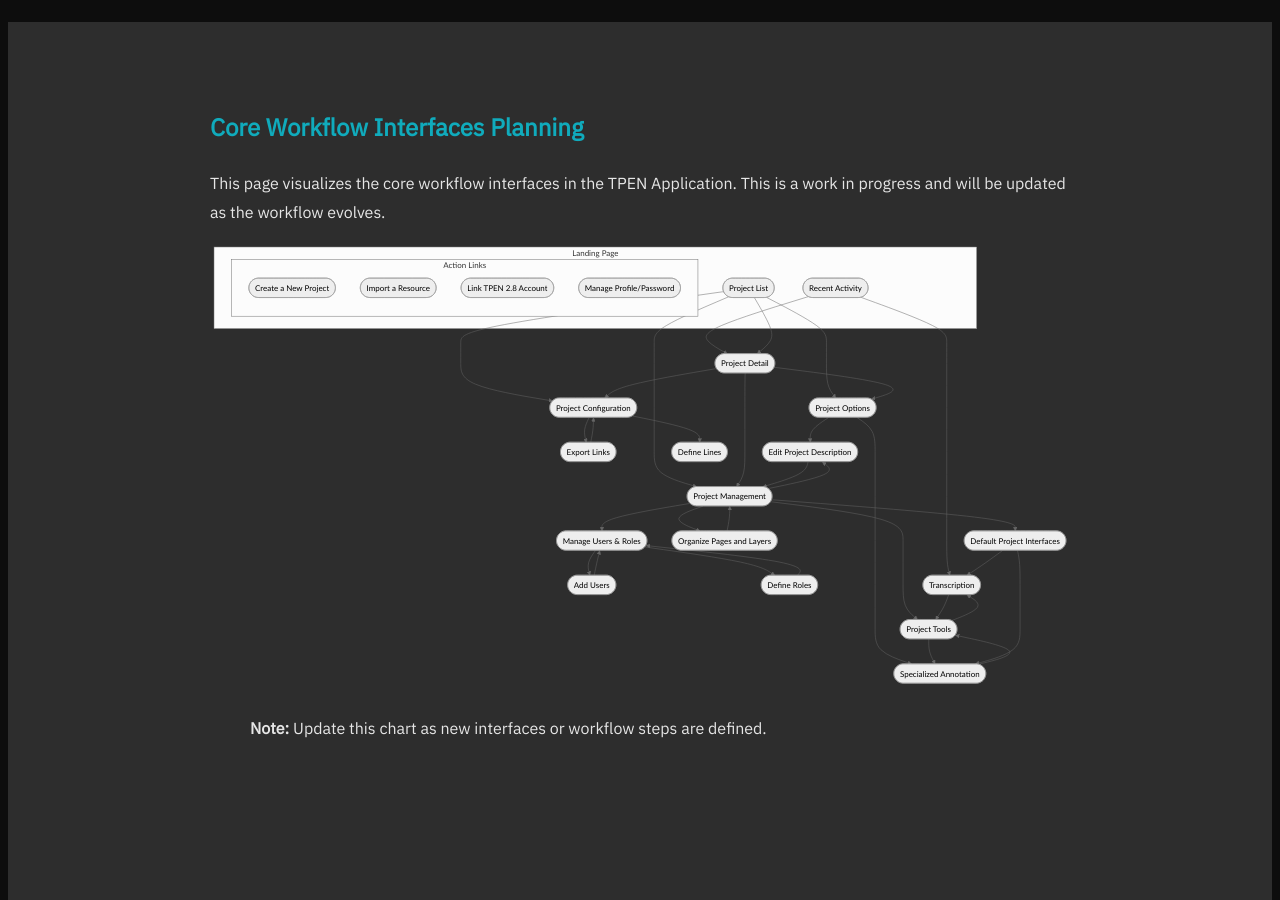
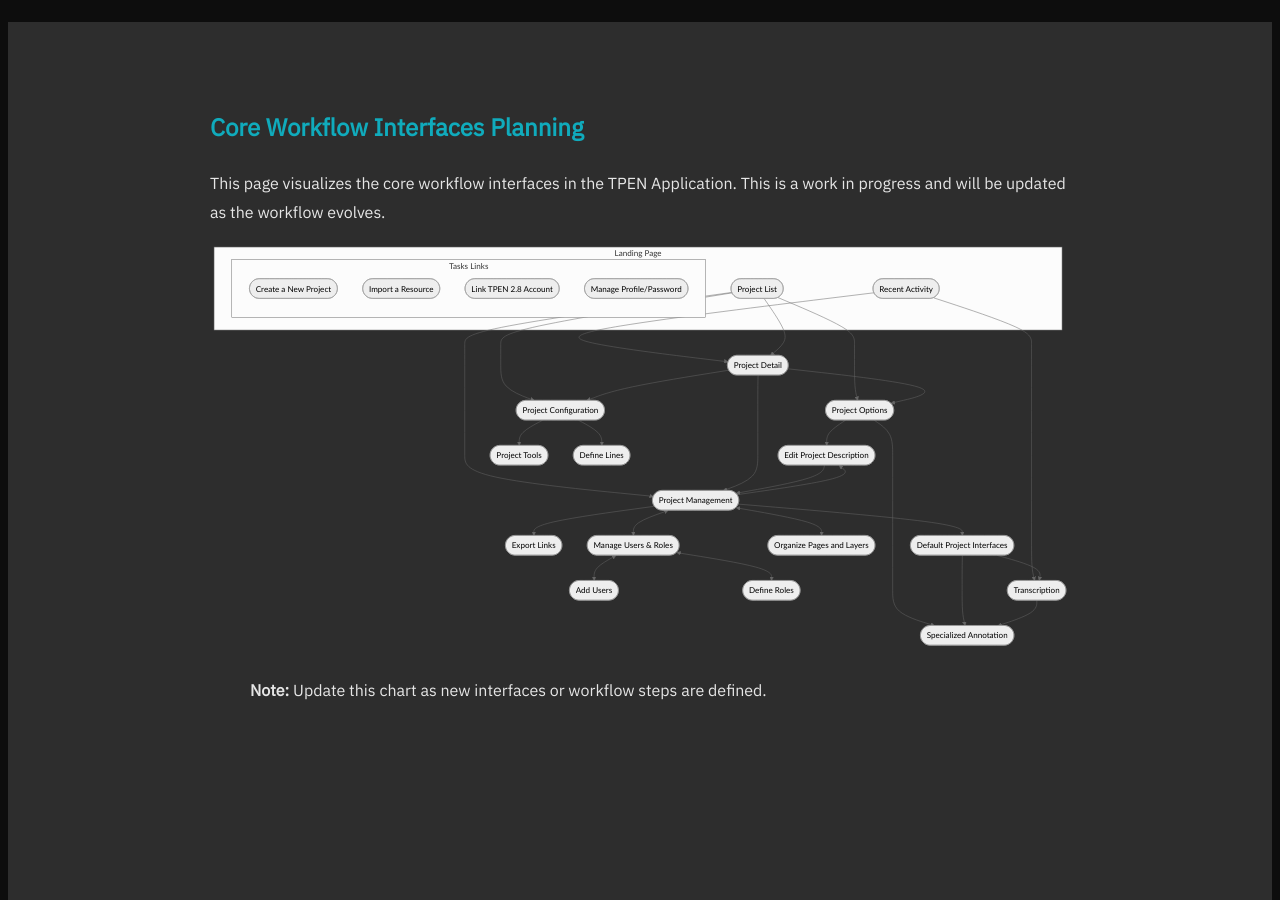
Before and after one commit to CenterForDigitalHumanities/TPEN3, a Jekyll site: the page built from core-workflow-mermaid.md, in a window 1280 px wide and 900 px high, scrolled down 886 px. Built offline with Jekyll 4.4.1, drawn with Linux system fonts in a browser that asks for light colours; some of the changed lines change nothing that is shown.

Commit message:
sorting project items

````diff
--- a/core-workflow-mermaid.md
+++ b/core-workflow-mermaid.md
@@ -34,12 +34,11 @@
     LinkAccount([Link TPEN 2.8 Account])
     ManageProfile([Manage Profile/Password])
 
-
     subgraph LandingPage[Landing Page]
         direction LR
         Recents
         List
-        subgraph ActionLinks[ Action Links ]
+        subgraph ActionLinks[ Tasks Links ]
             direction TB
             NewProject
             ImportResource
@@ -56,28 +55,21 @@
     Detail --> Config
     Detail --> Options
     Detail --> Management
-    Management --> PageLayers
-    Management --> ManageUsers
-    Management --> Tools
+    Management <--> PageLayers
+    Management <--> ManageUsers
     Management --> Interfaces
     Management --> EditDesc
-    ManageUsers --> AddUsers
-    ManageUsers --> DefineRoles
+    ManageUsers <--> AddUsers
+    ManageUsers <--> DefineRoles
+    Config --> Tools
     Config --> DefineLines
-    Config --> ExportLink
+    Management --> ExportLink
     Options --> Annotate
     Options --> EditDesc
-    Tools --> Transcribe
-    Tools --> Annotate
     Interfaces --> Transcribe
     Interfaces --> Annotate
     EditDesc --> Management
-    PageLayers --> Management
-    AddUsers --> ManageUsers
-    DefineRoles --> ManageUsers
-    ExportLink --> Config
-    Transcribe --> Tools
-    Annotate --> Tools
+    Transcribe --> Annotate
 ```
 
 > **Note:** Update this chart as new interfaces or workflow steps are defined.
````
